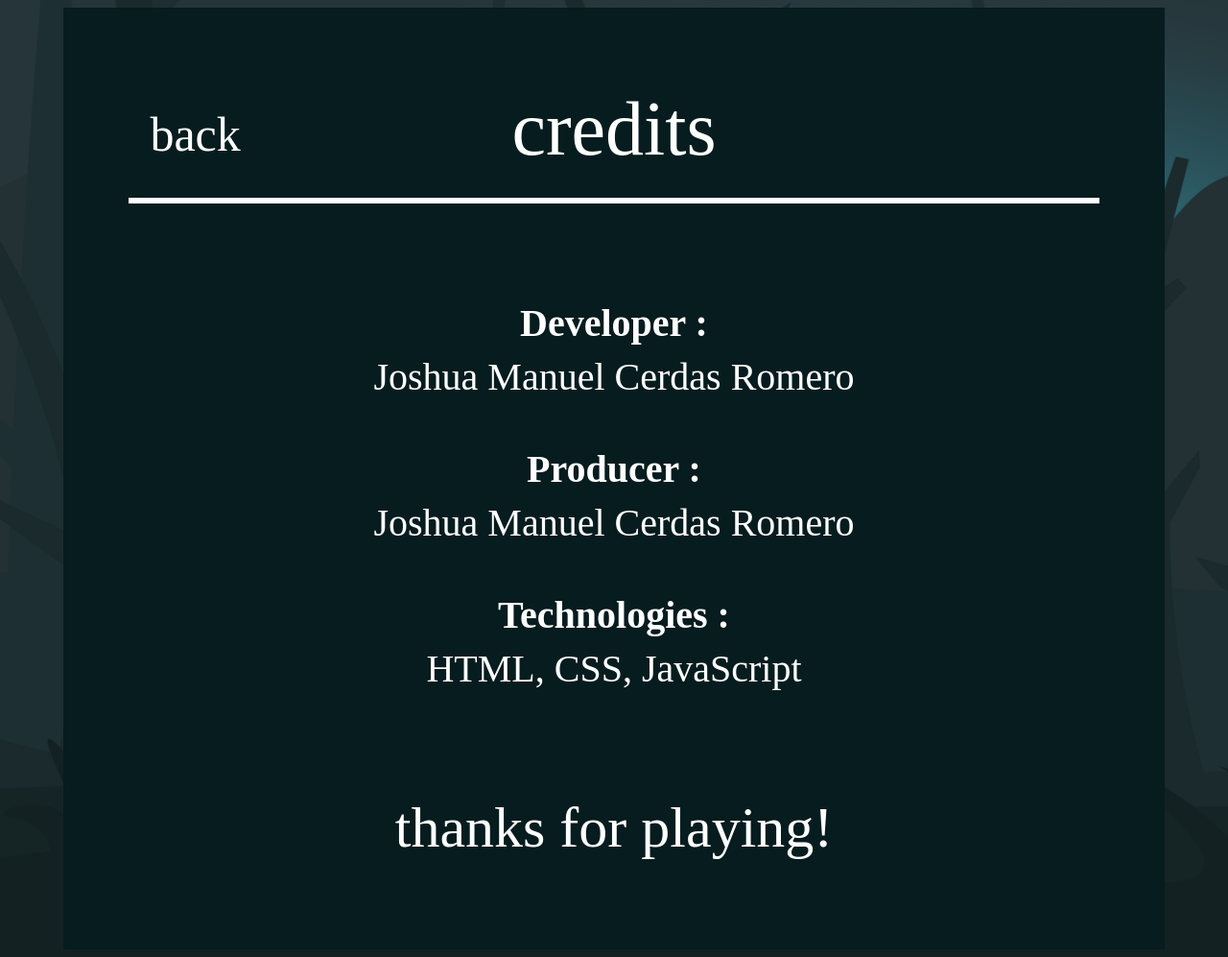
After one commit to JoshCR04/video_game, a PHP site: page /credits.html in a window 1280 px wide. The commit adds this page. Shown: the whole page at 96% size. Run offline with PHP 8.4, Linux system fonts and the light colour scheme.

Commit message:
se ajustan las GUI y  se crea la nueva GUI de creditos

```diff
--- a/video_game/controls.html
+++ b/video_game/controls.html
@@ -24,16 +24,21 @@
 </head>
 
 <body class="fondo">
+
   <main class="panel">
+
     <nav class="nav-section">
       <button class="back-button"><a href="index.html">back</a></button>
       <p class="controls-title">controls</p>
       <hr class="divider">
     </nav>
+
     <div class="image-container">
       <img class="controls-panel" src="img/controls.png" alt="controls">
     </div>
+
   </main>
+
 </body>
 
 </html>
--- /dev/null
+++ b/video_game/credits.html
@@ -0,0 +1,50 @@
+<!doctype html>
+<html class="no-js" lang="en">
+
+<head>
+    <meta charset="utf-8">
+    <meta name="viewport" content="width=device-width, initial-scale=1">
+    <title></title>
+    <link rel="stylesheet" href="css/style.css">
+    <link rel="stylesheet" href="css/main.css">
+    <meta name="description" content="">
+
+    <meta property="og:title" content="">
+    <meta property="og:type" content="">
+    <meta property="og:url" content="">
+    <meta property="og:image" content="">
+    <meta property="og:image:alt" content="">
+
+    <link rel="icon" href="/favicon.ico" sizes="any">
+    <link rel="icon" href="/icon.svg" type="image/svg+xml">
+    <link rel="apple-touch-icon" href="icon.png">
+
+    <link rel="manifest" href="site.webmanifest">
+    <meta name="theme-color" content="#fafafa">
+</head>
+
+<body class="fondo">
+
+    <main class="panel">
+
+        <nav class="nav-section">
+            <button class="back-button"><a href="index.html">back</a></button>
+            <p class="controls-title">credits</p>
+            <hr class="divider">
+        </nav>
+
+        <div class="credits-container">
+
+            <p class="credits"><strong>Developer :</strong><br> Joshua Manuel Cerdas Romero</p>
+            <p class="credits"><strong>Producer :</strong><br> Joshua Manuel Cerdas Romero</p>
+            <p class="credits"><strong>Technologies :</strong><br> HTML, CSS, JavaScript</p>
+
+        </div>
+
+        <footer class="credits-footer">thanks for playing!</footer>
+
+    </main>
+
+</body>
+
+</html>
--- a/video_game/css/main.css
+++ b/video_game/css/main.css
@@ -57,7 +57,7 @@ a:hover {
   width: 80%;
   max-width: 90rem;
   margin: auto;
-  padding: 5.2rem;
+  padding: 4.3rem;
   background-color: hsl(185, 67%, 7%);
   text-align: center;
   position: relative;
@@ -70,7 +70,7 @@ a:hover {
 
 .controls-title {
   font-family: "Queen & Country", sans serif;
-  font-size: 3.75rem;
+  font-size: 5rem;
   color: hsl(0, 0%, 100%);
   font-weight: 300;
   margin-bottom: 1rem;
@@ -81,6 +81,7 @@ a:hover {
   position: absolute;
   left: 0;
   margin-left: 1rem;
+  margin-top: 1.5rem;
   background: none;
   border: none;
   color: hsl(0, 0%, 100%);
@@ -109,4 +110,25 @@ a:hover {
   height: max-content;
 }
 
+.credits {
+  color: hsl(0, 0%, 100%);
+  font-family: "Bahnschrift", sans serif;
+  font-size: 2.5rem;
+  font-weight: 300;
+}
+
+.credits-footer {
+  font-family: "Queen & Country", sans serif;
+  font-size: 3.75rem;
+  color: hsl(0, 0%, 100%);
+  font-weight: 300;
+  margin-bottom: 1rem;
+  margin-top: 5.9rem;
+}
+
+.credits-container {
+  align-items: center;
+  margin-top: 6rem;
+}
+
 /*# sourceMappingURL=main.css.map */
--- a/video_game/index.html
+++ b/video_game/index.html
@@ -41,7 +41,7 @@
         <a href="controls.html">controls</a>
       </li>
       <li class="buttons">
-        <a>credits</a>
+        <a href="credits.html">credits</a>
       </li>
     </ul>
   </nav>
--- a/video_game/scss/main.scss
+++ b/video_game/scss/main.scss
@@ -1,9 +1,14 @@
 $ff-menu: "Queen & Country", sans serif;
+$ff-credits: "Bahnschrift", sans serif;
 
 $fw-light: 300;
+$fw-regular: 400;
 
+$fs-md: 1.875rem; //30
+$fs-xmd: 2.5rem; //40
 $fs-xxmd: 3.125rem; //50
 $fs-lg: 3.75rem; //60
+$fs-xxl: 5rem;//80
 
 $clr-white: hsl(0, 0%, 100%);
 $clr-blue: hsl(185, 67%, 7%);
@@ -67,7 +72,7 @@ a:hover {
   width: 80%;
   max-width: 90rem;
   margin: auto;
-  padding: 5.2rem;
+  padding: 4.3rem;
   background-color: $clr-blue;
   text-align: center;
   position: relative;
@@ -80,7 +85,7 @@ a:hover {
 
 .controls-title {
   font-family: $ff-menu;
-  font-size: $fs-lg;
+  font-size: $fs-xxl;
   color: $clr-white;
   font-weight: $fw-light;
   margin-bottom: 1rem;
@@ -91,6 +96,7 @@ a:hover {
   position: absolute;
   left: 0;
   margin-left: 1rem;
+  margin-top: 1.5rem;
   background: none;
   border: none;
   color: $clr-white;
@@ -118,3 +124,24 @@ a:hover {
   max-width: 100%;
   height: max-content;
 }
+
+.credits {
+  color: $clr-white;
+  font-family: $ff-credits;
+  font-size: $fs-xmd;
+  font-weight: $fw-light;
+}
+
+.credits-footer{
+  font-family: $ff-menu;
+  font-size: $fs-lg;
+  color: $clr-white;
+  font-weight: $fw-light;
+  margin-bottom: 1rem;
+  margin-top: 5.9rem;
+}
+
+.credits-container {
+  align-items: center;
+  margin-top: 6rem;
+}
```
Also changed, not shown: 1 other file.
